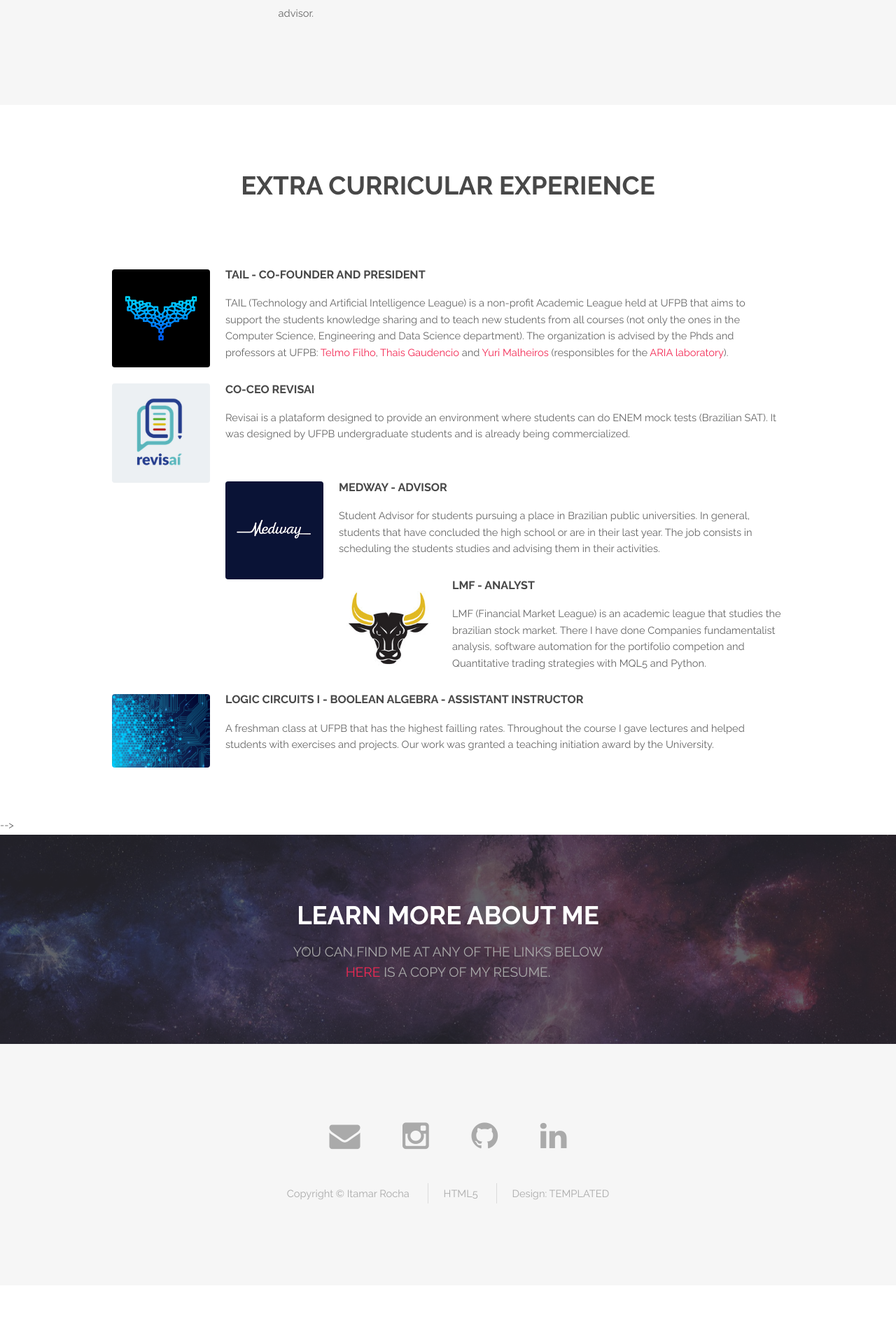
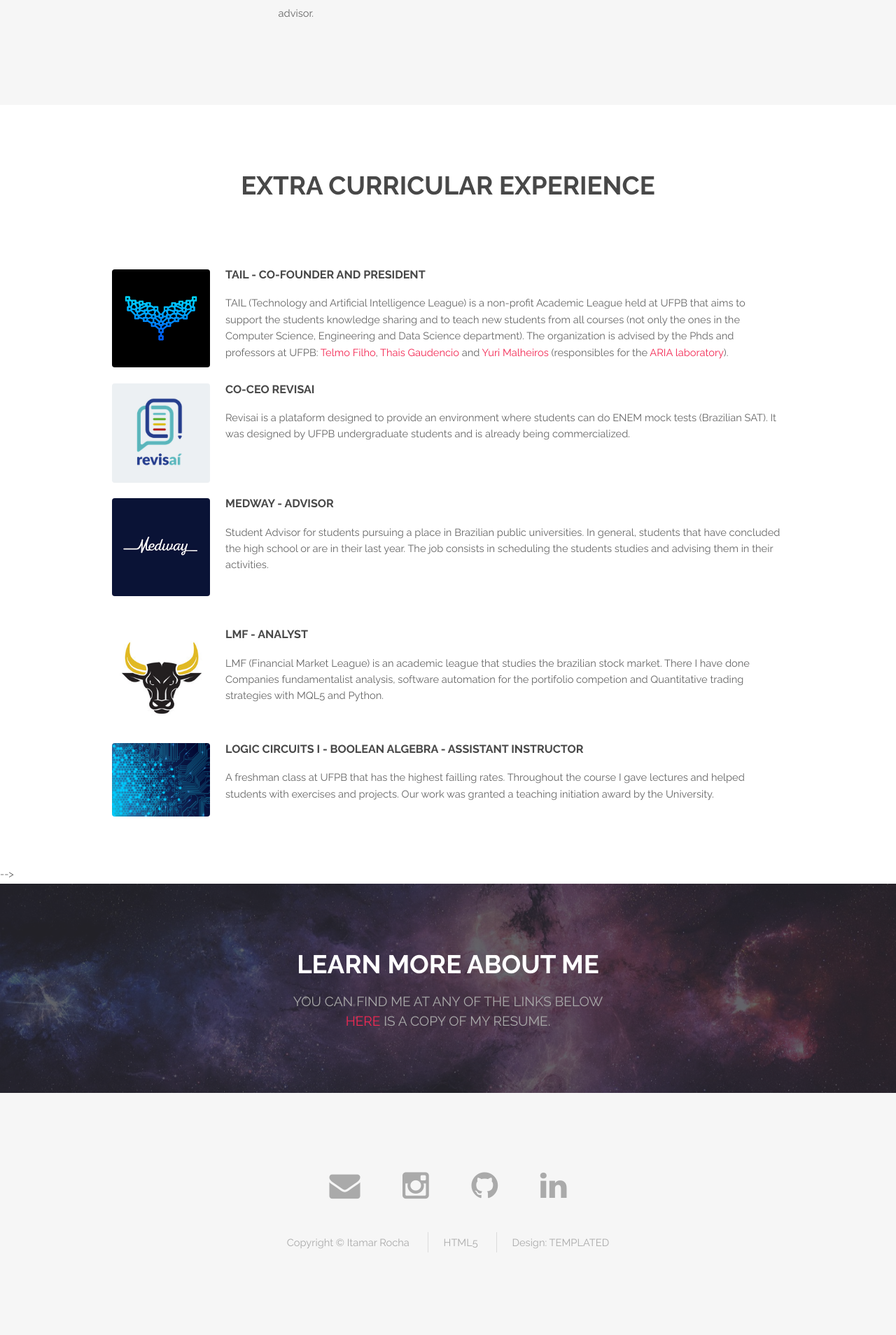
Before and after one commit to ItamarRocha/ItamarRocha.github.io, a Jekyll site: the page index.html, which Jekyll copies as it is, in a window 1280 px wide. Shown: the part 1871-3779 px from the top of the page at 70% size. Built offline with Jekyll 4.4.1, drawn with Linux system fonts in a browser that asks for light colours; before the commit the page ends 3708 px from its top, so only the background shows below that.

Commit message:
list laptop adapted

```diff
--- a/index.html
+++ b/index.html
@@ -204,26 +204,32 @@
                             the ones in the Computer Science, Engineering and Data Science department). The organization is advised by the Phds and professors at UFPB: <a href="https://www.linkedin.com/in/telmo-de-menezes-e-silva-filho-205266138/" target="_blank">Telmo Filho</a>, <a href="https://www.linkedin.com/in/tha%C3%ADs-gaudencio-16a2b682/" target="_blank">Thais Gaudencio</a> and <a href="https://www.linkedin.com/in/yurimalheiros/" target="_blank">Yuri Malheiros</a> (responsibles for the <a href="https://aria.ci.ufpb.br/" target="_blank">ARIA laboratory</a>).
                         </p>
 
-                        <p id="4"><a href="https://revisai.com" target="_blank"><span class="image left"><img src="images/revisai/revisai.png" title="" alt="" style="max-width: 140px"></span></a>
+                        <p id="2"><a href="https://revisai.com" target="_blank"><span class="image left"><img src="images/revisai/revisai.png" title="" alt="" style="max-width: 140px"></span></a>
                             <h4>CO-CEO REVISAI</h4>
                             Revisai is a plataform designed to provide an environment where students can do ENEM mock tests (Brazilian SAT). It was designed by UFPB undergraduate students and is already being commercialized.
+                            <br>
                             <br>
                             <br>
                         </p>
 
 
-                        <p id="4"><a href="https://www.instagram.com/medwayjp/" target="_blank"><span class="image left"><img src="images/medway/medway.png" title="" alt="" style="max-width: 140px"></span></a>
+                        <p id="3"><a href="https://www.instagram.com/medwayjp/" target="_blank"><span class="image left"><img src="images/medway/medway.png" title="" alt="" style="max-width: 140px"></span></a>
                             <h4>Medway - Advisor</h4>
                         	Student Advisor for students pursuing a place in Brazilian public universities. In general, students that have concluded the high school or are in their last year. The job consists in scheduling the students studies and advising them in their activities.
+                            <br>
+                            <br>
+                            <br>
                         </p>
 
-                        <p id="3"><a href="https://www.linkedin.com/company/lmf-ufpb/" target="_blank"><span class="image left"><img src="images/lmf/liga.jpeg" title="" alt="" style="max-width: 140px"></span></a>
+                        <p id="4"><a href="https://www.linkedin.com/company/lmf-ufpb/" target="_blank"><span class="image left"><img src="images/lmf/liga.jpeg" title="" alt="" style="max-width: 140px"></span></a>
                             <h4>LMF - Analyst</h4>
                         	LMF (Financial Market League) is an academic league that studies the brazilian stock market. There I have done Companies fundamentalist analysis, software automation for the portifolio competion and Quantitative trading strategies with MQL5 and Python.
+                            <br>
+                            <br>
                         </p>
 
 
-                        <p id="2">
+                        <p id="5">
                         	<a href="/docs/monitory.pdf" target="_blank">
                         		<span class="image left"><img src="images/tutoring/logic.png" title="" alt="" style="max-width: 140px"></span>
                             </a>
```
